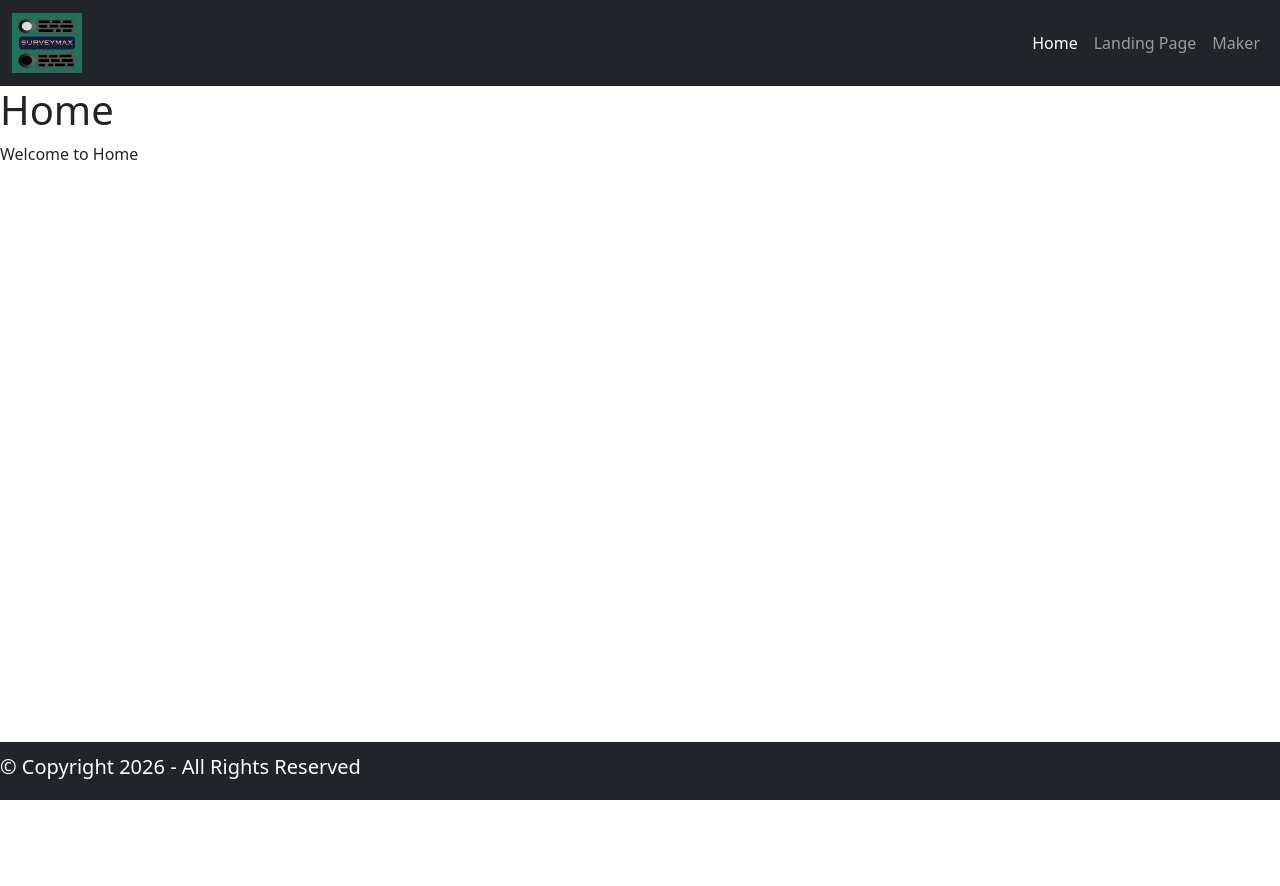
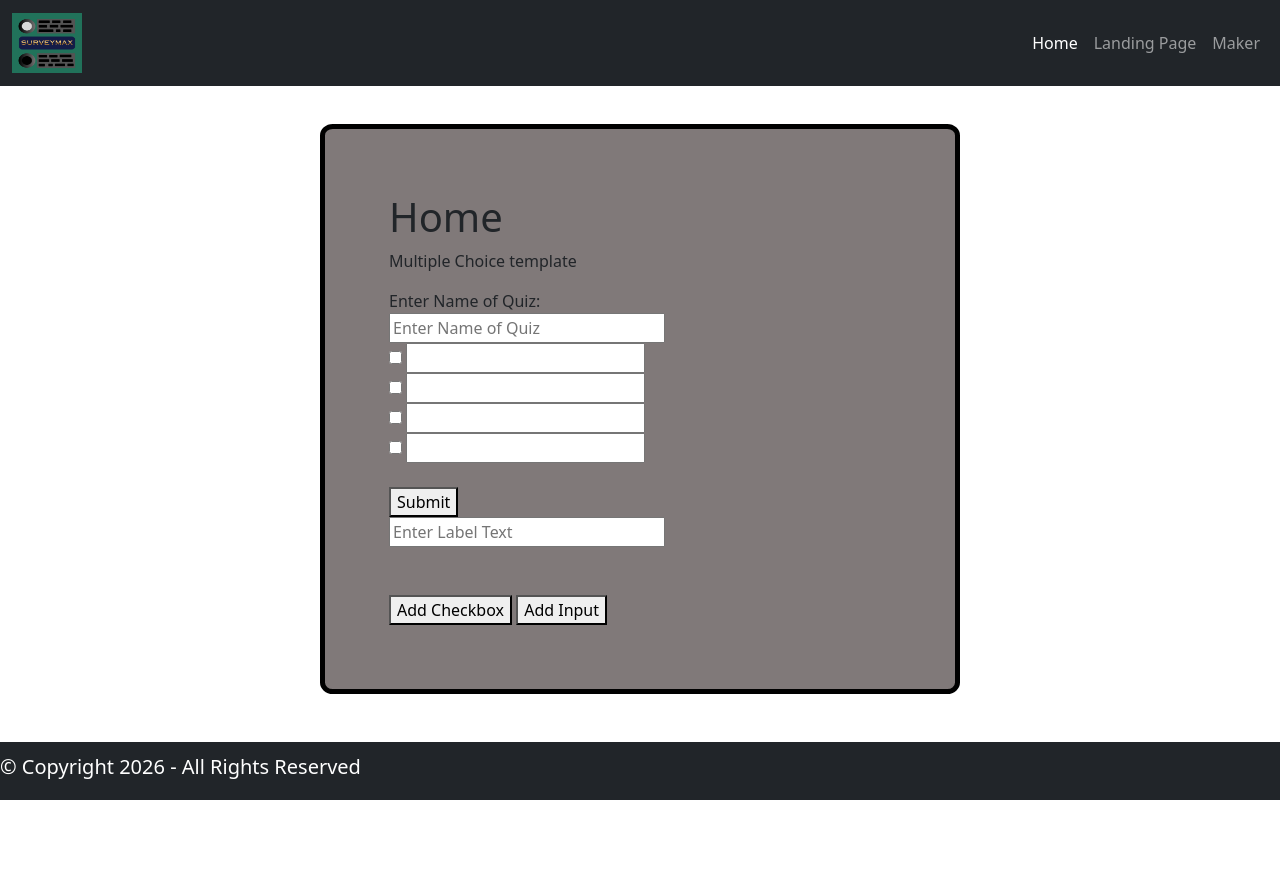
Before and after one commit to ConnorD-tech/Final-Project-Web-And-Script, a Node server app: page / in a window 1280 px wide. Before the commit the page ends 800 px from the top, so only its background shows below. Run offline with Node 20, Linux system fonts and the light colour scheme; some libraries are stand-ins or nearby versions.

Commit message:
awesome update

```diff
--- a/views/index.ejs
+++ b/views/index.ejs
@@ -1,9 +1,122 @@
 <!-- includes header, main_nav, and footer partials. -->
-<%- include partials/header.ejs %>
-  <%- include partials/main_nav.ejs %>
+<!DOCTYPE html>
+<html>
+  <head>
+  </head>
+  <body>
+    <%- include partials/header.ejs %>
+    <%- include partials/main_nav.ejs %>
     <%- include partials/footer.ejs %>
-      <h1>
-        <%= title %>
-      </h1>
-      <p>Welcome to <%= title %>
-      </p>
+    <div id="content">
+    <h1>
+      <%= title %>
+    </h1>
+    <p>Multiple Choice template</p>
+    <form id="contactForm">
+      <label for= "nameOfQuiz">Enter Name of Quiz:</label><br>
+      <input type="text" id="nameOfQuiz" name="nameOfQuiz" required placeholder="Enter Name of Quiz" style="width: 55%;"><br>
+      <input type="checkbox">
+      <input type="text"><br>
+      <input type="checkbox">
+      <input type="text"><br>
+      <input type="checkbox">
+      <input type="text"><br>
+      <input type="checkbox">
+      <input type="text"><br>
+      <br>
+      <button type="submit" id="submit">Submit</button>
+      <!--<input type="submit" value="Submit">-->
+    </form>
+    <input type="text" id="text" name="text" required placeholder="Enter Label Text" style="width: 55%;"><br>
+    <br>
+    <br>
+    <button id = 'addCheckbox' type="addCheckbox">Add Checkbox</button>
+    <button id = 'addInput' type="addInput">Add Input</button><br>
+    </div>
+</html>
+
+<script>
+  //Submit Taken from https://www.youtube.com/shorts/ho_30dN-GMM
+  const form = document.getElementById('contactForm');
+  //const submit = document.getElementById('submit');
+
+  let labelCount = 0;
+  let labelsID = []
+  let labels = []
+  let inputType = []
+
+  form.addEventListener('submit', (e) => {
+    e.preventDefault();
+    const data = new FormData(e.target);
+    //const nameOfQuiz = data.get('nameOfQuiz');
+    //console.log(nameOfQuiz);
+    //const entries = Object.fromEntries(data.entries());
+    //const entries = data.getAll('input');
+    console.log(labels);
+    console.log(labelsID);
+    console.log(inputType);
+  });
+
+  //adds things to form
+  document.getElementById("addInput").addEventListener("click", () => {
+    const idk = document.getElementById("text");
+    const text = idk.value;
+    labelCount += 1;
+    const uniqueId = `input${labelCount}`;
+
+    const input = document.createElement("input");
+    input.id = 'input';
+    input.name = 'input';
+    input.type = 'text';
+
+    const label = document.createElement('label');
+    label.htmlFor = 'input';
+    label.textContent = text;
+    label.id = uniqueId
+
+
+    const lineBreak = document.createElement('br');
+    const lineBreak2 = document.createElement('br');
+
+    const contactForm = document.getElementById('contactForm');
+    contactForm.appendChild(input);
+    contactForm.appendChild(label);
+    contactForm.insertBefore(label, submit);
+    contactForm.insertBefore(lineBreak2, submit);
+    contactForm.insertBefore(input, submit);
+    contactForm.insertBefore(lineBreak, submit);
+    labelsID[labelsID.length] = uniqueId
+    labels[labels.length] = (document.getElementById(uniqueId).textContent)
+    inputType[inputType.length] = 'input'
+  });
+
+  document.getElementById("addCheckbox").addEventListener("click", () => {
+    const idk = document.getElementById("text");
+    const text = idk.value;
+    labelCount += 1;
+    const uniqueId = `input${labelCount}`;
+
+    const checkbox = document.createElement("input");
+    checkbox.id = 'checkbox';
+    checkbox.name = 'checkbox';
+    checkbox.type = "checkbox";
+    checkbox.checked = true
+
+    const label = document.createElement('label');
+    label.htmlFor = 'checkbox';
+    label.textContent = text;
+    label.id = uniqueId
+
+    const lineBreak = document.createElement('br');
+
+    const contactForm = document.getElementById('contactForm');
+    contactForm.appendChild(checkbox);
+    contactForm.appendChild(label);
+    contactForm.insertBefore(checkbox, submit);
+    contactForm.insertBefore(label, submit);
+    contactForm.insertBefore(lineBreak, submit);
+    labelsID[labelsID.length] = uniqueId
+    labels[labels.length] = (document.getElementById(uniqueId).textContent)
+    inputType[inputType.length] = 'checkBox'
+  });
+</script>
```
Also changed, not shown: views/maker.ejs (+26 -45 lines).
